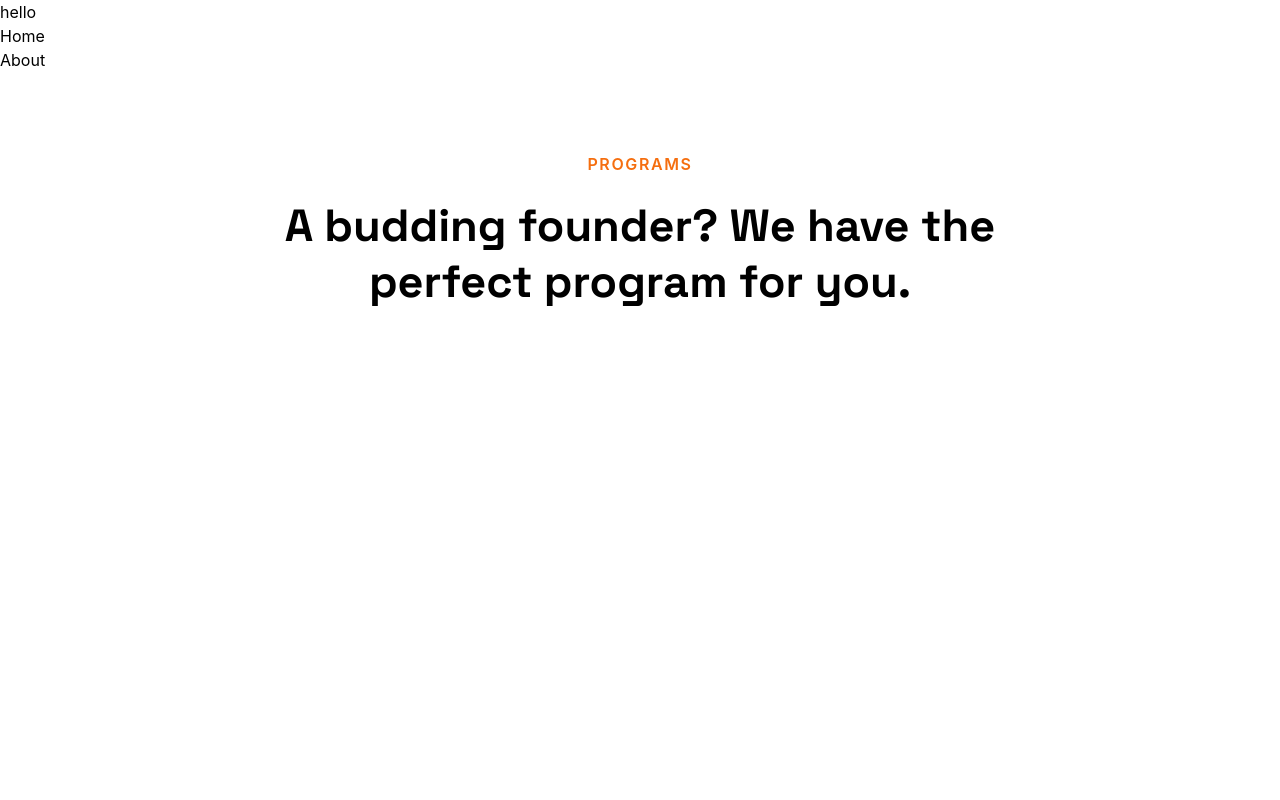
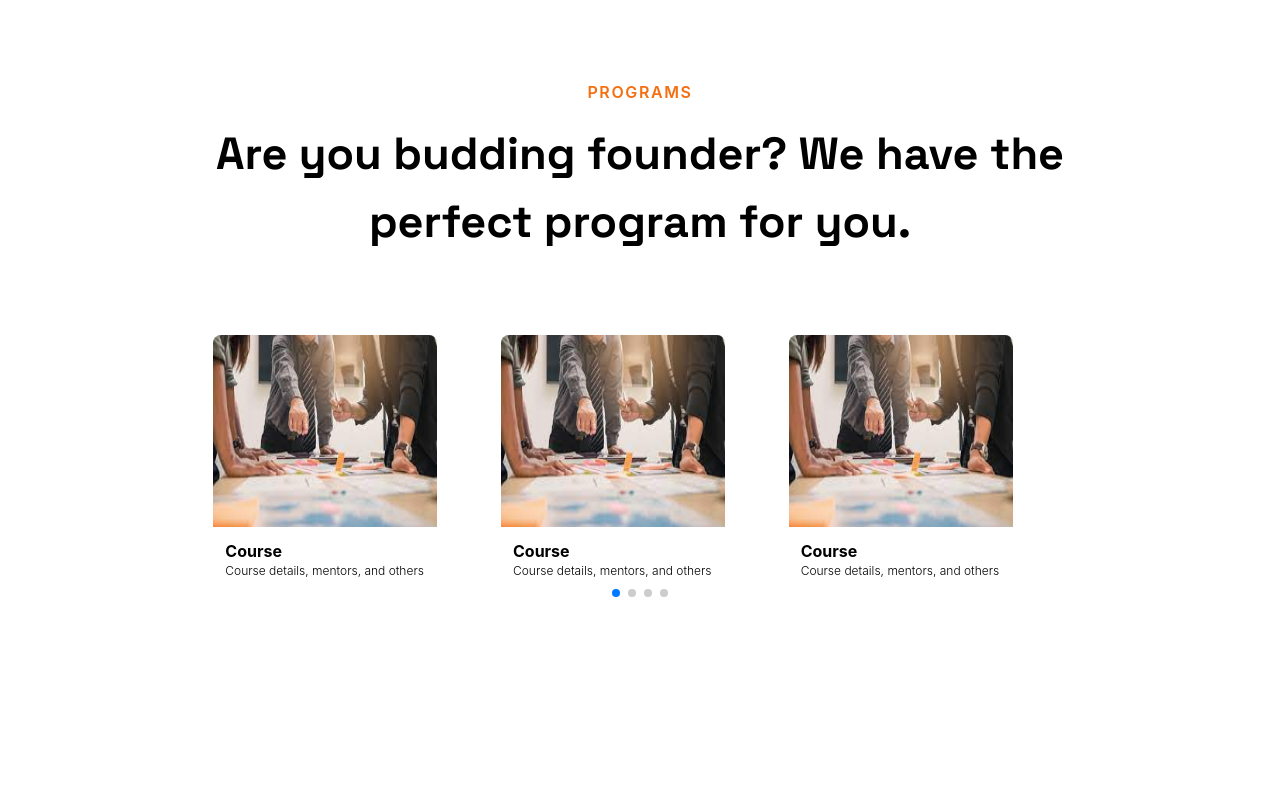
Before and after one commit to SrutavTarun/startup-school-website, a React (Vite) app: page / in a window 1280 px wide. Shown: the top 800 px of the page. Built offline with nearby package versions, Linux system fonts and the light colour scheme; a web font is replaced by a local one.

Commit message:
programs section

```diff
--- a/src/App.jsx
+++ b/src/App.jsx
@@ -14,9 +14,9 @@ function App() {
   return (
     <>
 
-    <h1>hello</h1>
+    {/* <h1>hello</h1>
       <Home/>
-      <About/>
+      <About/> */}
       <Programs/>
       <Highlights/>
       <Mentors/>
--- a/src/components/Programs.jsx
+++ b/src/components/Programs.jsx
@@ -1,6 +1,19 @@
-import React from 'react'
+import React, { useEffect, useState } from 'react'
 import demo1 from '../assets/demo.png'
 import demo2 from '../assets/demo2.webp'
+
+// import Swiper core and required modules
+import { Navigation, Pagination, Scrollbar, A11y } from 'swiper/modules';
+
+import { Swiper, SwiperSlide } from 'swiper/react';
+
+// Import Swiper styles
+import 'swiper/css';
+import 'swiper/css/navigation';
+import 'swiper/css/pagination';
+import 'swiper/css/scrollbar';
+
+
 
 const data = [
   {
@@ -23,12 +36,98 @@ const data = [
 
 export default function Programs() {
 
+  const [windowWidth, setWindowWidth] = useState(window.innerWidth);
+  const [noSlides, setNoSlides] = useState(1);
+
+  useEffect(() => {
+    const handleResize = () => {
+      const width = window.innerWidth;
+
+      if (width < 800) {
+        setNoSlides(1);
+      } else if (width >= 800 && width <=1250) {
+        setNoSlides(2);
+      } else {
+        setNoSlides(3);
+      }
+
+      setWindowWidth(width);
+    };
+
+    handleResize(); // Initial setup
+
+    window.addEventListener('resize', handleResize);
+
+    return () => {
+      window.removeEventListener('resize', handleResize);
+    };
+  }, []);
+
   return (
     <>
-      <section className="h-screen w-full flex flex-col items-center mt-20 px-20">
+      <section className="h-screen w-full flex flex-col items-center mt-20">
         <div className="text-ttOrange uppercase font-semibold tracking-widest">Programs</div>
-        <div className="space-grotesk text-[45px] font-bold mt-4">A budding founder? We have the</div>
-        <div className="space-grotesk text-[45px] font-bold -mt-3">perfect program for you.</div>
+        <div className="space-grotesk text-[45px] w-2/3 text-center font-bold mt-4 max-sm:text-3xl max-md:text-3xl max-lg:text-3xl">Are you budding founder? We have the perfect program for you.</div>
+
+        <div className='flex flex-row h-92 mt-20 w-2/3 justify-center  overflow-hidden'>
+
+
+        <Swiper
+      // install Swiper modules
+
+      modules={[Navigation, Pagination, Scrollbar, A11y]}
+      slidesPerView={noSlides}
+      //navigation
+      spaceBetween={10}
+      pagination={{ clickable: true }}
+      onSwiper={(swiper) => console.log(swiper)}
+      onSlideChange={() => console.log('slide change')}
+     className='flex items-center max-sm:ml-16 max-md:ml-32'
+    >
+      <SwiperSlide><div className='flex flex-col w-56 h-full pb-5 justify-center '>
+              <img className='h-48 rounded-t-lg' src={demo1} alt="image" />
+              <div className='flex  flex-col w-56 p-3'>
+                <p className='text-md font-bold'>Course</p>
+                <p className='text-xs font-light'>Course details, mentors, and others </p>
+              </div>
+            </div></SwiperSlide>
+      <SwiperSlide><div className=' flex flex-col w-56 h-full '>
+              <img className='h-48 rounded-t-lg' src={demo1} alt="image" />
+              <div className='flex  flex-col w-full p-3'>
+                <p className='text-md font-bold'>Course</p>
+                <p className='text-xs font-light'>Course details, mentors, and others </p>
+              </div>
+            </div></SwiperSlide>
+      <SwiperSlide><div className=' flex flex-col w-56 h-full'>
+              <img className='h-48 rounded-t-lg' src={demo1} alt="image" />
+              <div className='flex  flex-col w-full p-3'>
+                <p className='text-md font-bold'>Course</p>
+                <p className='text-xs font-light'>Course details, mentors, and others </p>
+              </div>
+            </div></SwiperSlide>
+      <SwiperSlide><div className=' flex flex-col w-56 h-full '>
+              <img className='h-48 rounded-t-lg' src={demo1} alt="image" />
+              <div className='flex  flex-col w-full p-3'>
+                <p className='text-md font-bold'>Course</p>
+                <p className='text-xs font-light'>Course details, mentors, and others </p>
+              </div>
+            </div></SwiperSlide>
+            <SwiperSlide><div className=' flex flex-col w-56 h-full'>
+              <img className='h-48 rounded-t-lg' src={demo1} alt="image" />
+              <div className='flex  flex-col w-full p-3'>
+                <p className='text-md font-bold'>Course</p>
+                <p className='text-xs font-light'>Course details, mentors, and others </p>
+              </div>
+            </div></SwiperSlide>
+            <SwiperSlide><div className=' flex flex-col w-56 h-full'>
+              <img className='h-48 rounded-t-lg' src={demo1} alt="image" />
+              <div className='flex  flex-col w-full p-3'>
+                <p className='text-md font-bold'>Course</p>
+                <p className='text-xs font-light'>Course details, mentors, and others </p>
+              </div>
+            </div></SwiperSlide>
+    </Swiper>
+    </div>
 
       </section>
     </>
```
